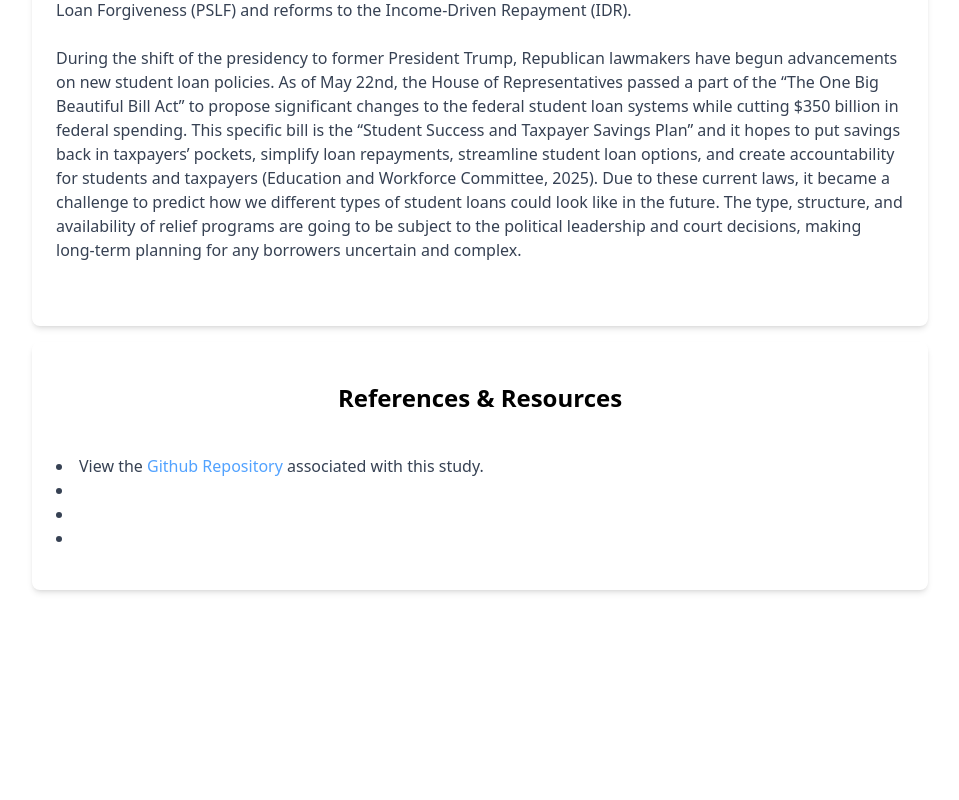
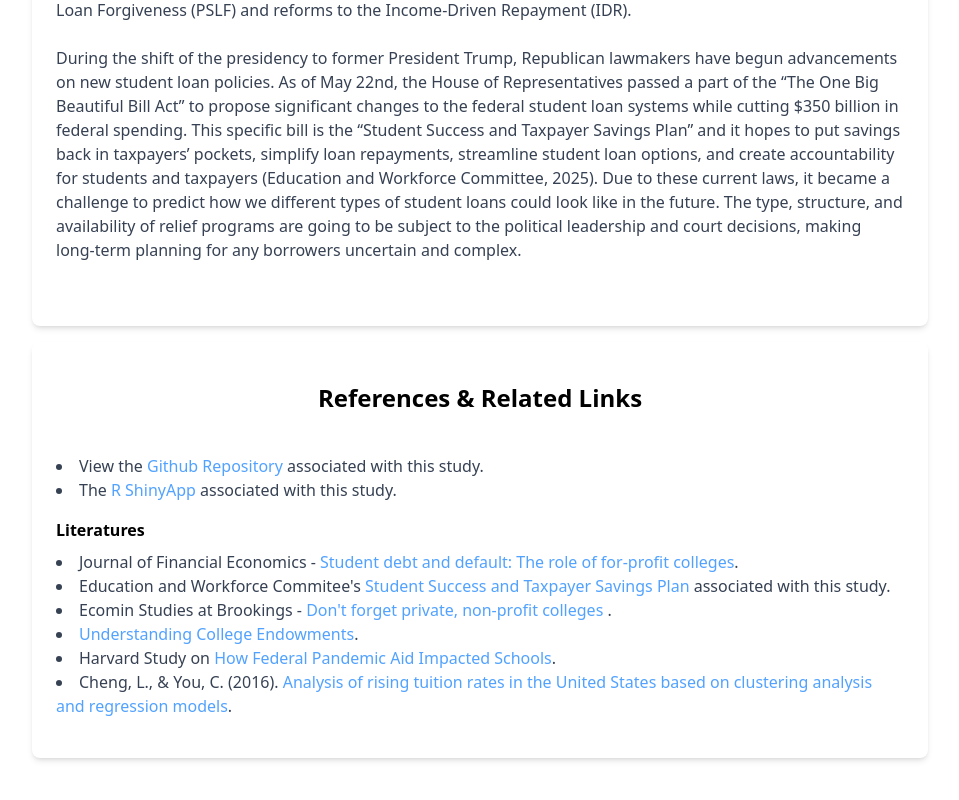
Before and after one commit to RileySuomi/student_loans_analysis, a React (Vite) app: page / in a window 1280 px wide. Shown: the part 8464-9264 px from the top of the page, without its empty margins (160-1119 px from the left). Before the commit the page ends 9134 px from the top, so only its background shows below. Built offline with nearby package versions, Linux system fonts and the light colour scheme.

Commit message:
feat: added references section

```diff
--- a/src/App.tsx
+++ b/src/App.tsx
@@ -324,7 +324,7 @@ function App() {
             </div>
         </div>
         <div className="space-y-2 text-center py-10 rounded-lg shadow-md">
-            <h2 className="text-2xl font-bold">References & Resources</h2>
+            <h2 className="text-2xl font-bold">References & Related Links</h2>
             <br />
             <ul className="list-disc list-inside mx-6 mt-2 text-left text-gray-700">
                 <li>View the
@@ -333,9 +333,51 @@ function App() {
                       className='text-blue-400 hover:text-blue-600 hover:underline' > Github Repository </a>
                       associated with this study.
                 </li>
-                <li> </li>
-                <li> </li>
-                <li> </li>
+                <li> The
+                    <a
+                      href="https://daltonmermis.shinyapps.io/college_aid_app/"
+                      className='text-blue-400 hover:text-blue-600 hover:underline' > R ShinyApp </a>
+                      associated with this study.
+                </li>
+            </ul>
+            <h3 className='text-1xl text-left mx-6 mt-4 max-w-3xl font-bold'>Literatures</h3>
+            <ul className="list-disc list-inside mx-6 mt-2 text-left text-gray-700 text-align-justify">
+                <li>Journal of Financial Economics -
+                    <a
+                      href="https://www.sciencedirect.com/science/article/abs/pii/S0304405X21005250?casa_token=G2ms_xX8L7AAAAAA:rAtt2g-qRAUTK7SdkVLZ9rKLTmNaDXHMuMlChrhjV2prig2W_70xAue-qATfjfixcgldBFhNEQI"
+                      className='text-blue-400 hover:text-blue-600 hover:underline' > Student debt and default: The role of for-profit colleges</a>
+                      .
+                </li>
+                <li>Education and Workforce Commitee's
+                    <a
+                      href="https://edworkforce.house.gov/news/documentsingle.aspx?DocumentID=412489"
+                      className='text-blue-400 hover:text-blue-600 hover:underline' > Student Success and Taxpayer Savings Plan </a>
+                      associated with this study.
+                </li>
+                <li>Ecomin Studies at Brookings -
+                    <a
+                      href="https://www.brookings.edu/wp-content/uploads/2017/02/es_20170216_chingos_evidence_speaks.pdf"
+                      className='text-blue-400 hover:text-blue-600 hover:underline' > Don't forget private, non-profit colleges </a>
+                      .
+                </li>
+                <li>
+                    <a
+                      href="https://www.acenet.edu/Documents/Understanding-College-and-University-Endowments.pdf"
+                      className='text-blue-400 hover:text-blue-600 hover:underline' >Understanding College Endowments</a>
+                      .
+                </li>
+                <li> Harvard Study on
+                    <a
+                      href="https://www.gse.harvard.edu/ideas/news/24/06/how-federal-pandemic-aid-impacted-schools"
+                      className='text-blue-400 hover:text-blue-600 hover:underline' > How Federal Pandemic Aid Impacted Schools</a>
+                      .
+                </li>
+                <li> Cheng, L., & You, C. (2016).
+                    <a
+                      href="https://www.brookings.edu/wp-content/uploads/2017/02/es_20170216_chingos_evidence_speaks.pdf"
+                      className='text-blue-400 hover:text-blue-600 hover:underline' > Analysis of rising tuition rates in the United States based on clustering analysis and regression models</a>
+                      .
+                </li>
             </ul>
         </div>
       </div>
```
